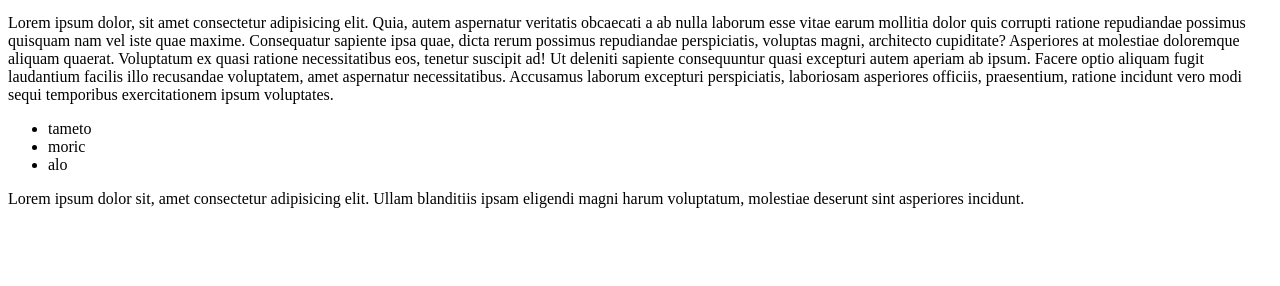
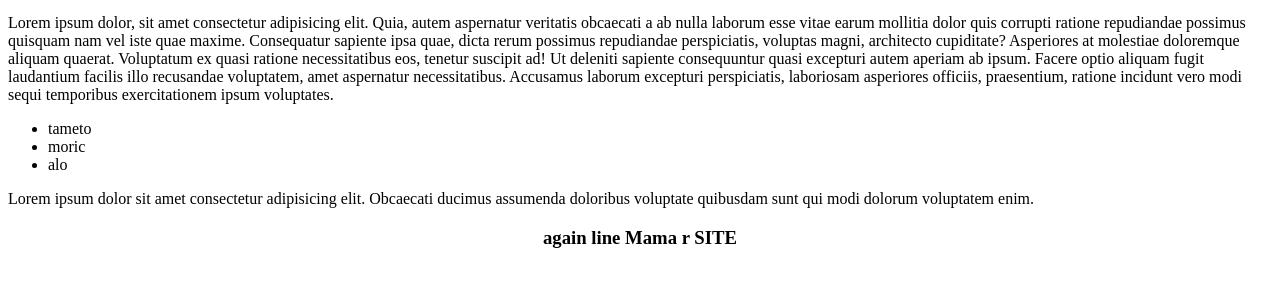
Before and after one commit to Hasan-new/newsite, a plain HTML site: page index.html in a window 1280 px wide. Shown: the part 100-386 px from the top of the page. Drawn offline with Linux system fonts and the light colour scheme.

Commit message:
again commit

```diff
--- a/index.html
+++ b/index.html
@@ -5,6 +5,9 @@
     <meta name="viewport" content="width=device-width, initial-scale=1.0">
     <title>Document</title>
     <style>
+        h3{
+            text-align: center;
+        }
         a{
             text-decoration: none;
         }
@@ -22,6 +25,7 @@
         <li>moric</li>
         <li>alo</li>
     </ul>
-    <p>Lorem ipsum dolor sit, amet consectetur adipisicing elit. Ullam blanditiis ipsam eligendi magni harum voluptatum, molestiae deserunt sint asperiores incidunt.</p>
+    <p>Lorem ipsum dolor sit amet consectetur adipisicing elit. Obcaecati ducimus assumenda doloribus voluptate quibusdam sunt qui modi dolorum voluptatem enim.</p>
+    <h3>again line Mama r SITE</h3>
 </body>
 </html>
```
